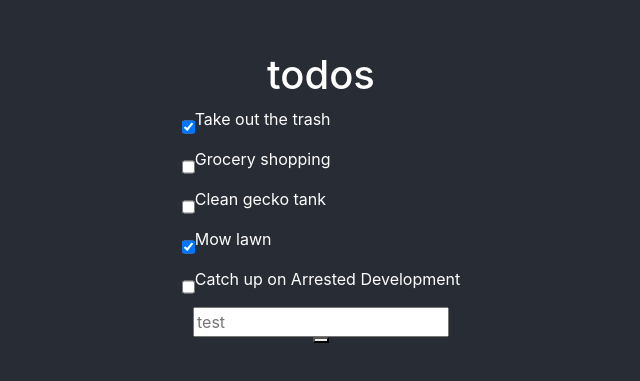
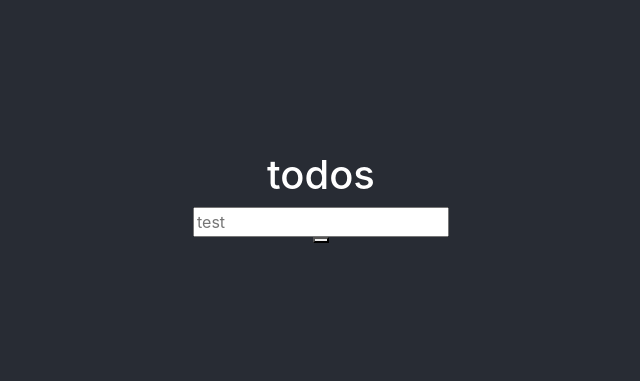
Before and after one commit to thedamian/todo-reactapp, a React (Create React App) app: page / in a window 1280 px wide. Shown: the part 203-584 px from the top of the page, without its empty margins (319-959 px from the left). Built offline with nearby package versions, Linux system fonts and the light colour scheme.

Commit message:
updated code to receive new item into array

```diff
--- a/src/App.js
+++ b/src/App.js
@@ -8,28 +8,40 @@ class App extends Component {
     super()
     this.state = {
       data: todosData,
-      inputText: ""
+      inputText: "",
+      id: 1
     }
 
-    this.handleBtn = this.handleBtn.bind(this)
+    this.handleBtnClick = this.handleBtnClick.bind(this)
+    this.getTextFromInput = this.getTextFromInput.bind(this)
   }
 
-  handleBtn(){
+  handleBtnClick(id){
     const todoItem = {
-        id: 6,
+        id: (this.setState(prevState => {
+          let itemId = this.state.id
+          itemId = itemId++
+        })),
         text: this.state.inputText,
         completed: false
     }
+    console.log(todoItem)
 
-    this.setState(
-      { data: [...this.state.data , todoItem] }
+    this.setState({
+      data: [...this.state.data , todoItem],
+      id: this.state.data
+      }
     )
 
-    console.log(data)
+    console.log('handleBtnClick was ran')
   }
 
-  getTextFromInput(){
-    this.setState({})
+  getTextFromInput(e){
+    console.log(e.target.value)
+    this.setState({
+      inputText: e.target.value
+      }
+    )
   }
 
   render(){
@@ -43,9 +55,8 @@ class App extends Component {
         <span>
           {todoItems}
         </span>
-        {/* <input placeholder="test" type="text" onChange={this.item.id} /> */}
-        <input placeholder="test" type="text" />
-        <button onClick={this.handleBtn} />
+        <input placeholder="test" type="text" onChange={this.getTextFromInput} />
+        <button onClick={this.handleBtnClick} />
       </div>
     )
   }
--- a/src/Components/TodoItem.js
+++ b/src/Components/TodoItem.js
@@ -3,11 +3,10 @@ import React from 'react'
 function TodoItem(props){
     return (
       <div className="row">
-        <input type="checkbox" checked={props.item.completed} onChange={() => console.log('onchange is working')}/>
+        <input type="checkbox" checked={props.item.completed} onChange={() => console.log('checkbox clicked')}/>
         <p>{props.item.text}</p>
       </div>
     )
 }
 
-
 export default TodoItem
--- a/src/Data/todosData.js
+++ b/src/Data/todosData.js
@@ -1,28 +1,29 @@
-const todosData = [{
-    id: 1,
-    text: "Take out the trash",
-    completed: true
-  },
-  {
-    id: 2,
-    text: "Grocery shopping",
-    completed: false
-  },
-  {
-    id: 3,
-    text: "Clean gecko tank",
-    completed: false
-  },
-  {
-    id: 4,
-    text: "Mow lawn",
-    completed: true
-  },
-  {
-    id: 5,
-    text: "Catch up on Arrested Development",
-    completed: false
-  }
+const todosData = [
+  // {
+  //   id: 1,
+  //   text: "Take out the trash",
+  //   completed: true
+  // },
+  // {
+  //   id: 2,
+  //   text: "Grocery shopping",
+  //   completed: false
+  // },
+  // {
+  //   id: 3,
+  //   text: "Clean gecko tank",
+  //   completed: false
+  // },
+  // {
+  //   id: 4,
+  //   text: "Mow lawn",
+  //   completed: true
+  // },
+  // {
+  //   id: 5,
+  //   text: "Catch up on Arrested Development",
+  //   completed: false
+  // }
 ]
 
 export default todosData
```
